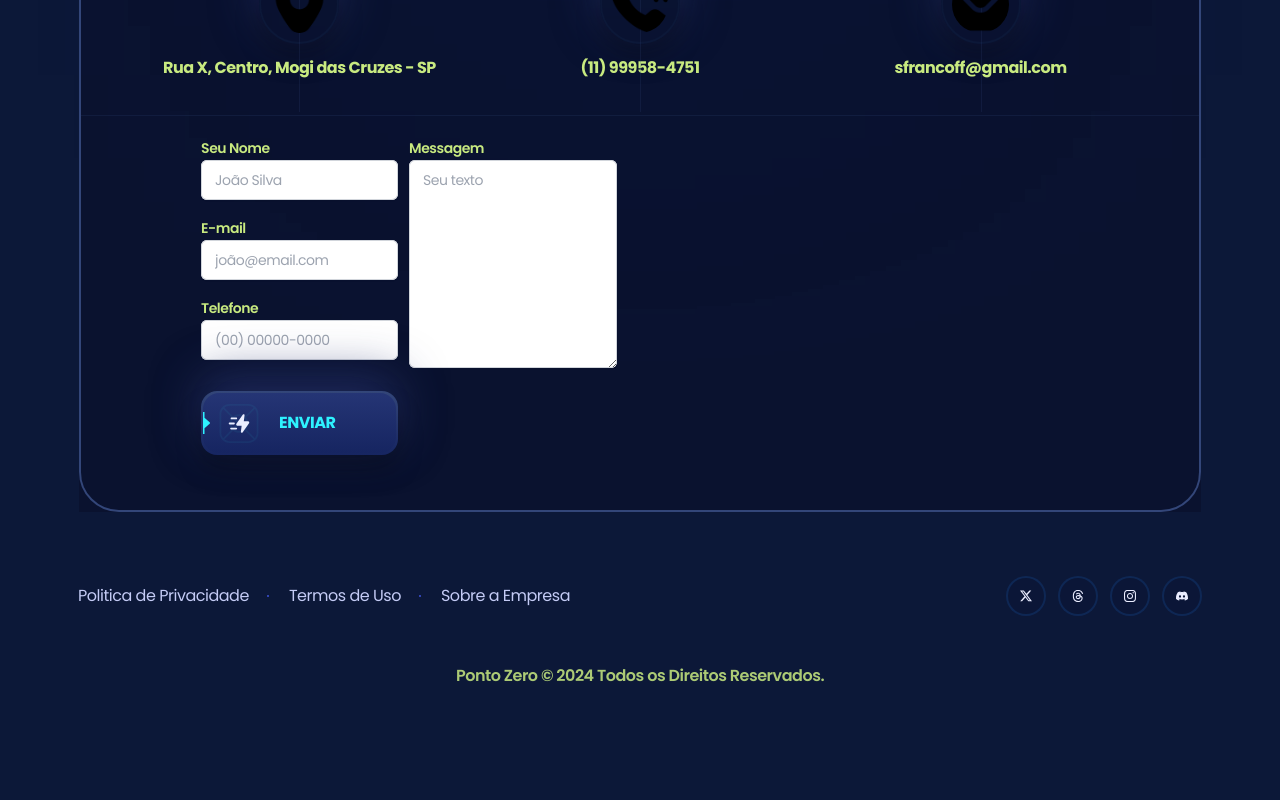
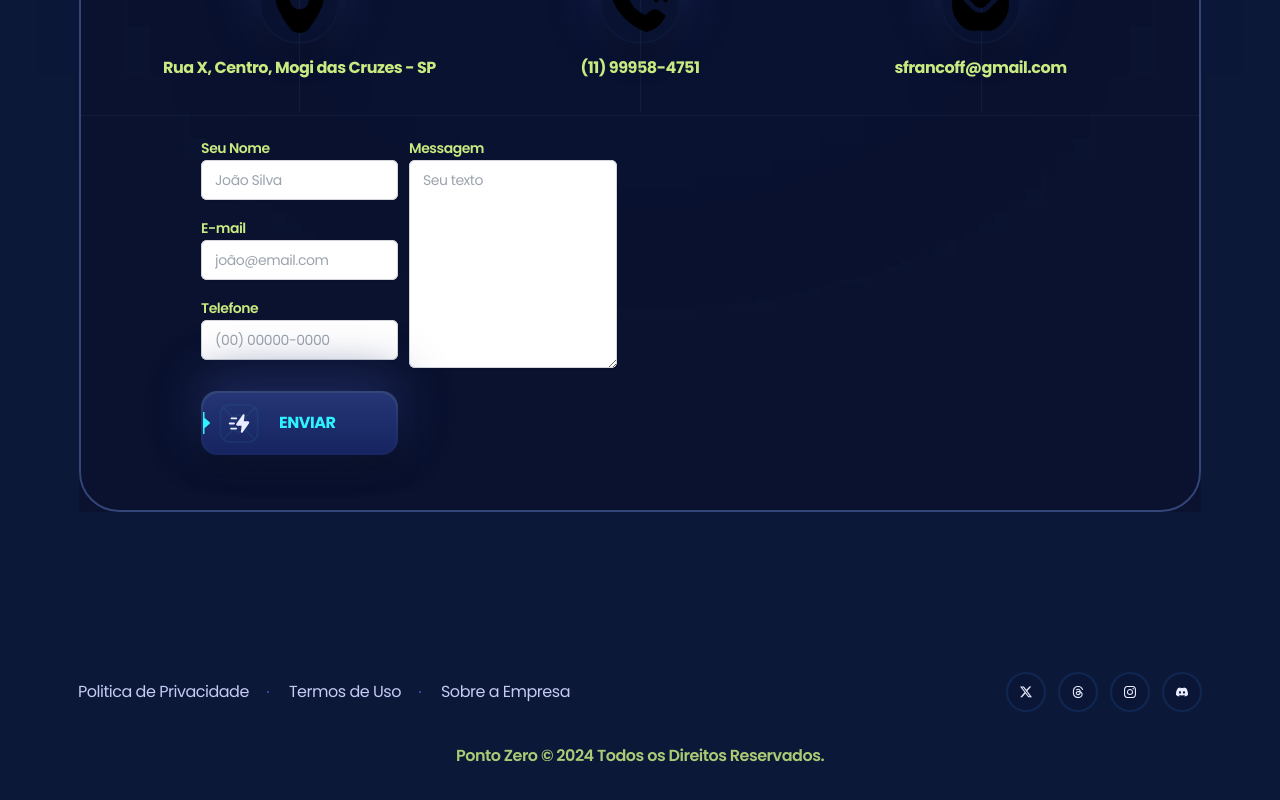
Before and after one commit to phoenix75-S7F/landingpage, a React (Vite) app: page / in a window 1280 px wide. Shown: the part 7206-8006 px from the top of the page. Built offline with nearby package versions, Linux system fonts and the light colour scheme.

Commit message:
about page

```diff
--- a/src/sections/Footer.jsx
+++ b/src/sections/Footer.jsx
@@ -3,17 +3,17 @@
 const Footer = () => {
 	return (
 		<footer>
-			<div className="container -mt-24 py-12">
+			<div className="container py-12">
 				<div className="flex w-full max-md:flex-col">
 
 					<div className="flex items-center justify-center sm:ml-auto ">
-						<p className="legal-after relative mr-10 text-p5 transition-all duration-500 hover:text-p1">
+						<p className="legal-after relative mr-10 text-p5 transition-all duration-1000 hover:text-p1">
 							Politica de Privacidade
 						</p>
 						<p className="legal-after relative mr-10 text-p5 transition-all duration-500 hover:text-p1">
 							Termos de Uso
 						</p>
-						<p className="text-p5 transition-all duration-500 hover:text-p1">
+						<p className="text-p5 transition-all duration-500 hover:text-p1 cursor-pointer">
 							Sobre a Empresa
 						</p>
 					</div>
@@ -34,7 +34,7 @@
 
 
 				</div>
-				<div className="flex flex-1 flex-wrap items-center justify-center gap-5 py-12">
+				<div className="flex flex-1 flex-wrap items-center justify-center gap-5 py-8">
 					<p className="opacity-85 text-p3 font-semibold">Ponto Zero © 2024 Todos os Direitos Reservados.</p>
 				</div>
 			</div>
```
